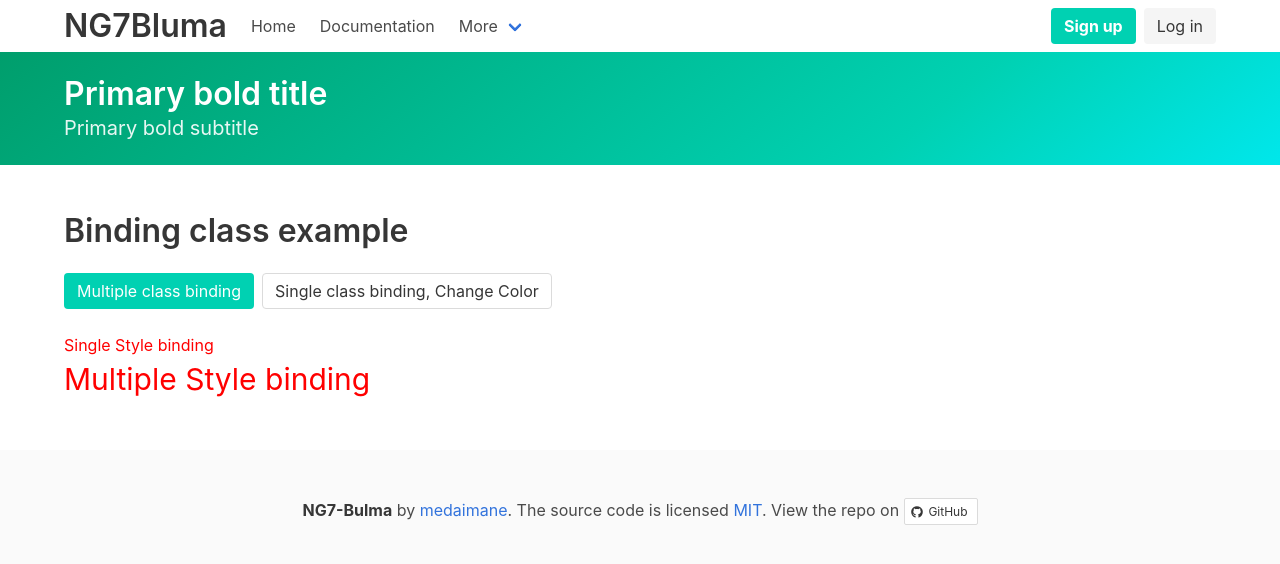
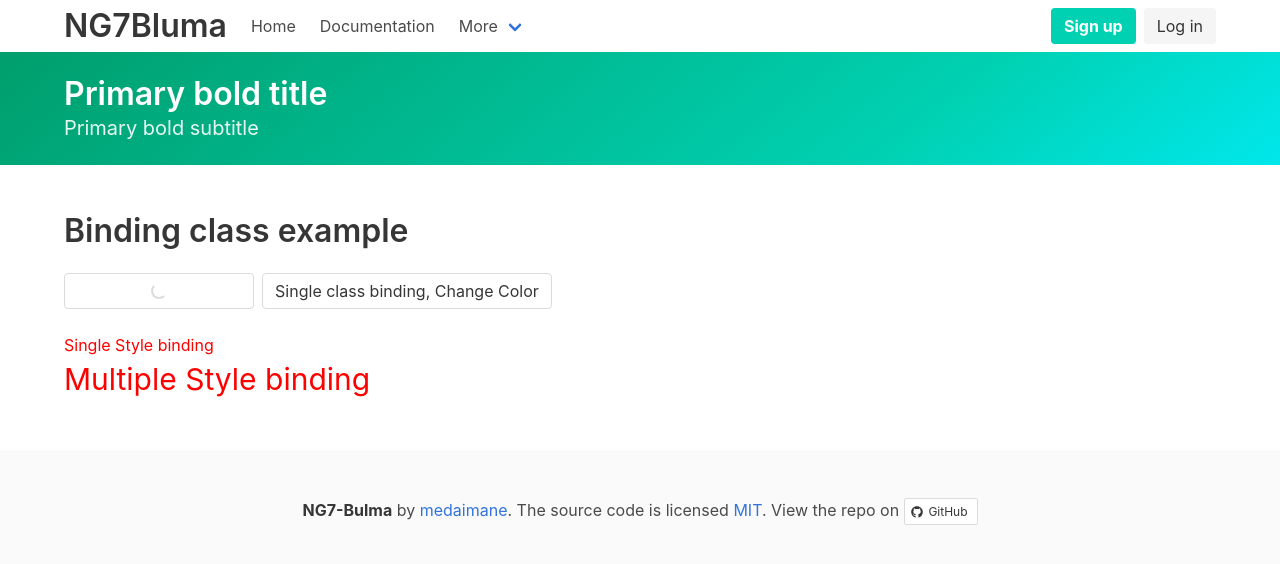
Before and after one commit to medaimane/angular7-crash-course, an Angular app: page /contact in a window 1280 px wide. Shown: the top 564 px of the page. Built offline with nearby package versions, Linux system fonts and the light colour scheme.

Commit message:
Generate new service

```diff
--- a/src/app/components/contact/contact.component.html
+++ b/src/app/components/contact/contact.component.html
@@ -4,7 +4,7 @@
 <p class="buttons">
   <a class="button" [ngClass]="{
     'is-info': isblue,
-    'is-primary': !isblue
+    'is-loading': !isblue
   }">
   Multiple class binding
   </a>
```
Also changed, not shown: src/app/services/data.service.ts (added, +9 -0 lines), 1 other file (tests, documents, lock files or other folders).
